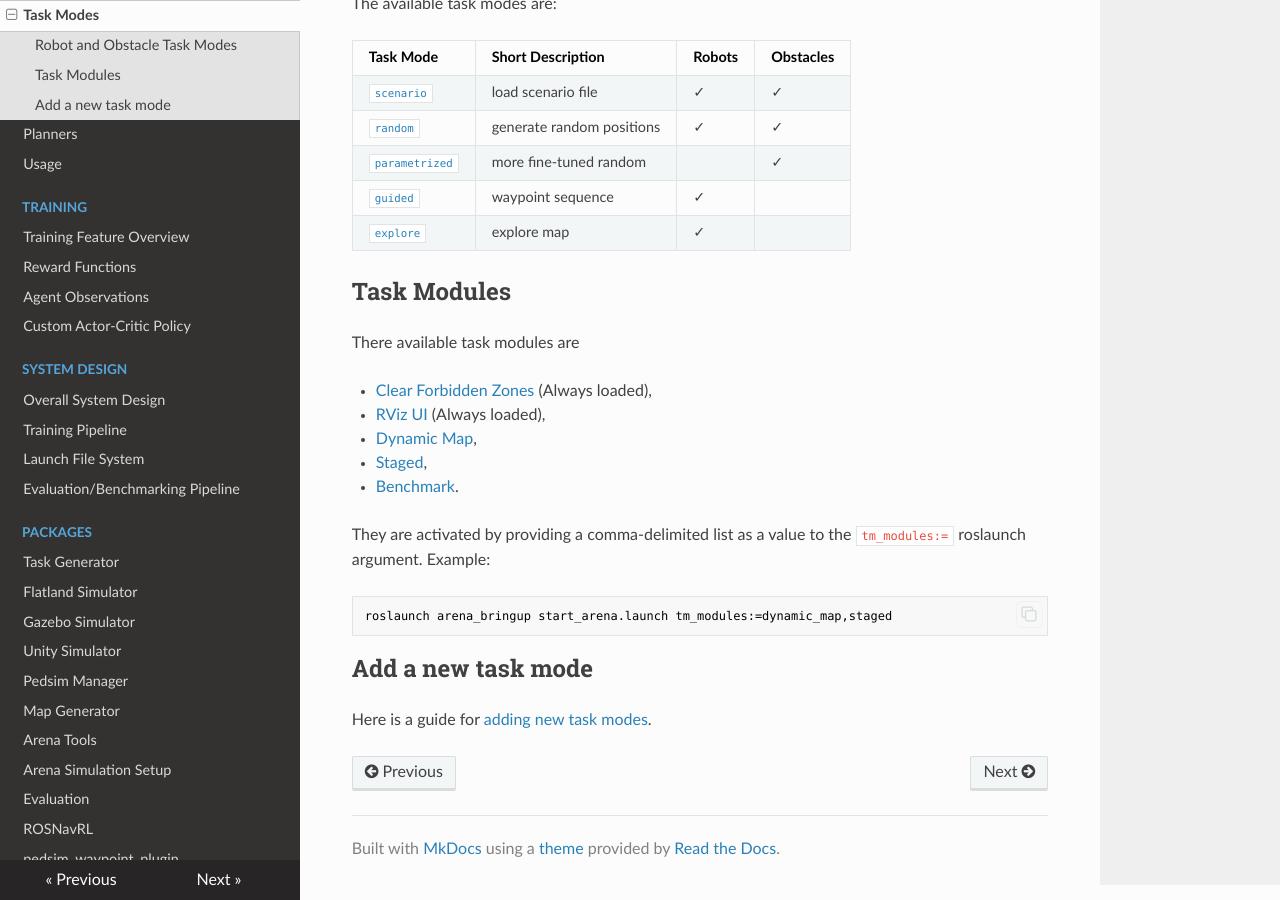
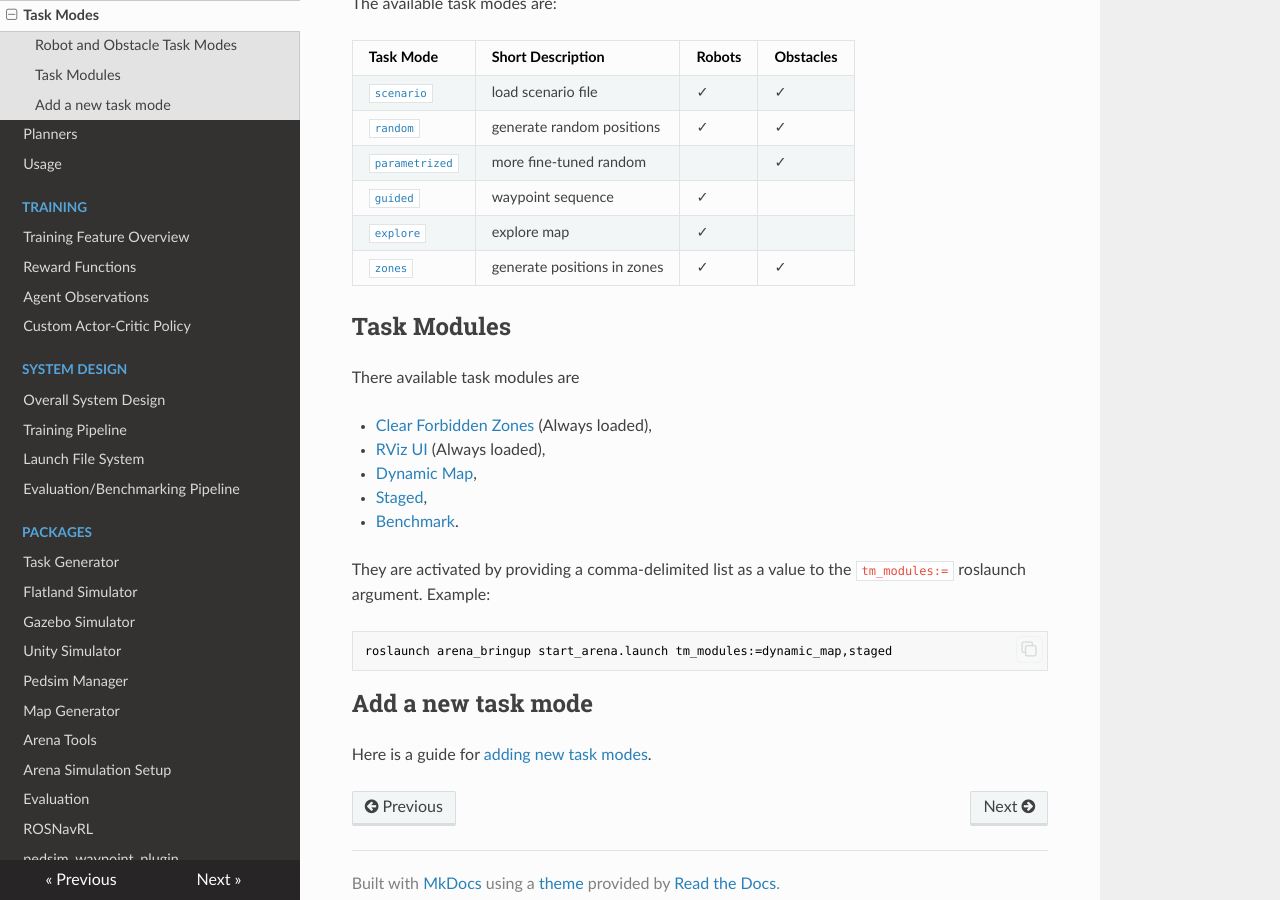
Before and after one commit to Arena-Rosnav/.github, an MkDocs documentation site: the page built from docs/user_guides/task_modes.md, in a window 1280 px wide and 900 px high, scrolled down 499 px. Built offline with MkDocs 1.6.1, drawn with Linux system fonts in a browser that asks for light colours; nearby versions of some CDN libraries; comment, search, counter and statistics services are not loaded.

Commit message:
Update task_modes.md

```diff
--- a/docs/user_guides/task_modes.md
+++ b/docs/user_guides/task_modes.md
@@ -21,6 +21,7 @@ The available task modes are:
 | [`parametrized`](task_modes/parametrized.md) | more fine-tuned random | | ✓ |
 | [`guided`](task_modes/guided.md) | waypoint sequence | ✓ | |
 | [`explore`](task_modes/explore.md) | explore map | ✓ | |
+| [`zones`](task_modes/zones.md) | generate positions in zones | ✓ | ✓ |
 
 
 ## Task Modules
```
